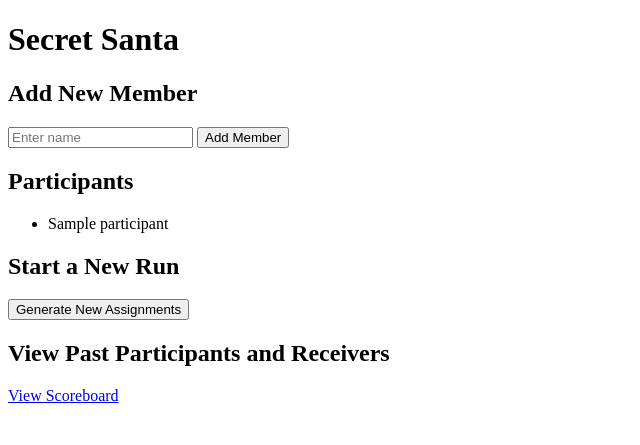
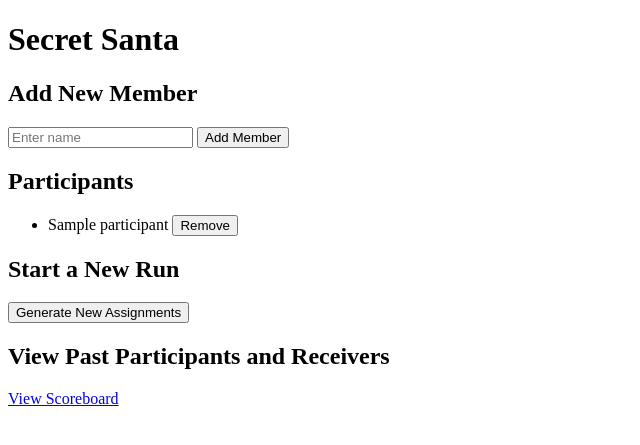
Before and after one commit to zockerei/secret-santa, a Flask app: template templates/index.html in a window 1280 px wide. Shown: the top 445 px of the page, without its empty margins (0-640 px from the left). Run offline with Flask 3, Linux system fonts and the light colour scheme; the template is opened without the code that fills it: most values are stand-ins (such as "Sample title", 1, 10 or a date in 2020).

Commit message:
Added method to remove a member from the database. Added a button in the index.html.

```diff
--- a/app.py
+++ b/app.py
@@ -62,6 +62,23 @@ def add_member():
     return render_template('add_member.html')
 
 
+@app.route('/remove_member/<int:person_id>', methods=['POST'])
+def remove_member(person_id):
+    """
+    Remove a member from the participants list.
+
+    This function deletes a member from the database by their ID.
+
+    Parameters:
+        person_id (int): The ID of the member to be removed.
+
+    Returns:
+        redirect: Redirects to the home page after removing the member.
+    """
+    sql_statements.remove_member(person_id)
+    return redirect(url_for('index'))
+
+
 @app.route('/scoreboard')
 def scoreboard():
     """
--- a/templates/index.html
+++ b/templates/index.html
@@ -11,7 +11,12 @@
 <h2>Participants</h2>
 <ul>
     {% for participant in participants %}
-    <li>{{ participant[1] }}</li>
+    <li>
+        {{ participant[1] }}
+        <form action="{{ url_for('remove_member', person_id=participant[0]) }}" method="POST" style="display:inline;">
+            <button type="submit">Remove</button>
+        </form>
+    </li>
     {% endfor %}
 </ul>
 
```
